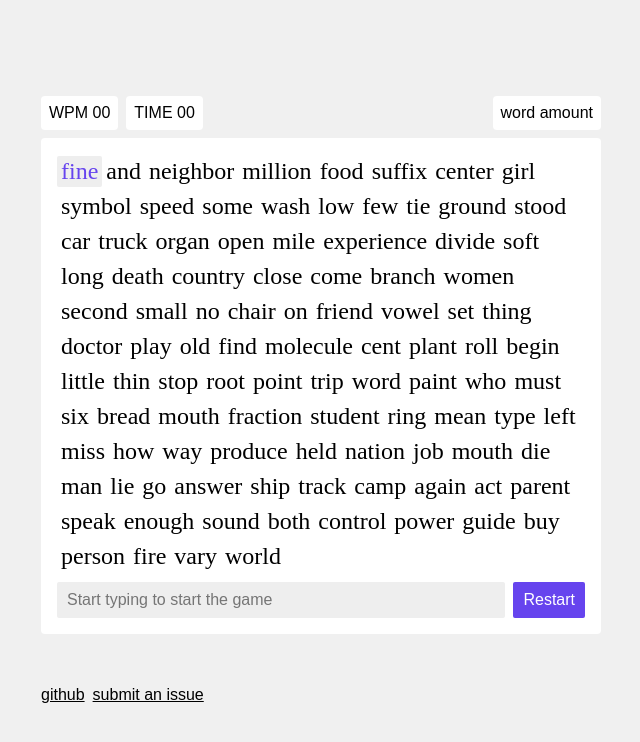
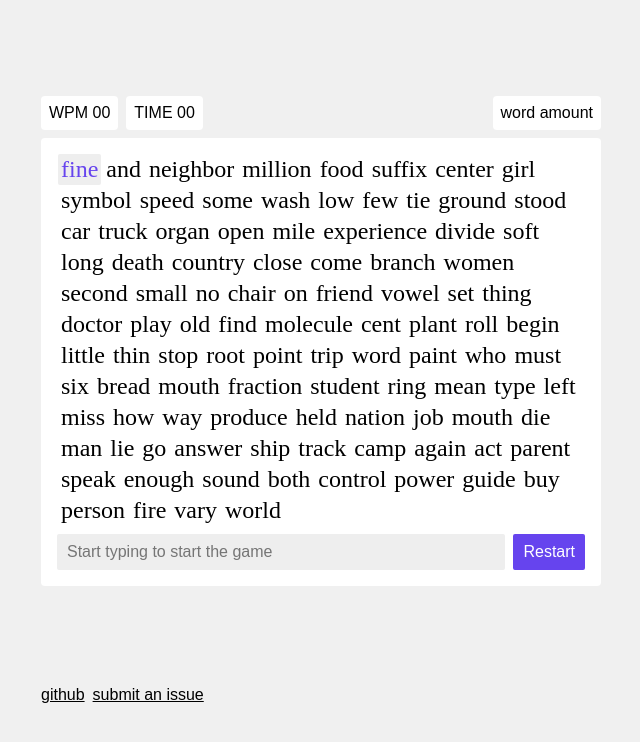
Before and after one commit to dootsi/typing-game, a website: page index.html in a window 1280 px wide. Shown: the whole page, without its empty margins (319-959 px from the left). Drawn offline with Linux system fonts and the light colour scheme; a web font is replaced by a local one.

Commit message:
more readability optimization

```diff
--- a/main.scss
+++ b/main.scss
@@ -141,8 +141,8 @@ body {
 
 .word {
   display: inline-block;
-  padding: 2px 4px;
-  margin: 2px 0px;
+  padding: 2px 3px;
+  margin: 0 1px;
   border-radius: 2px;
 }
 
```
Also changed, not shown: main.css.
